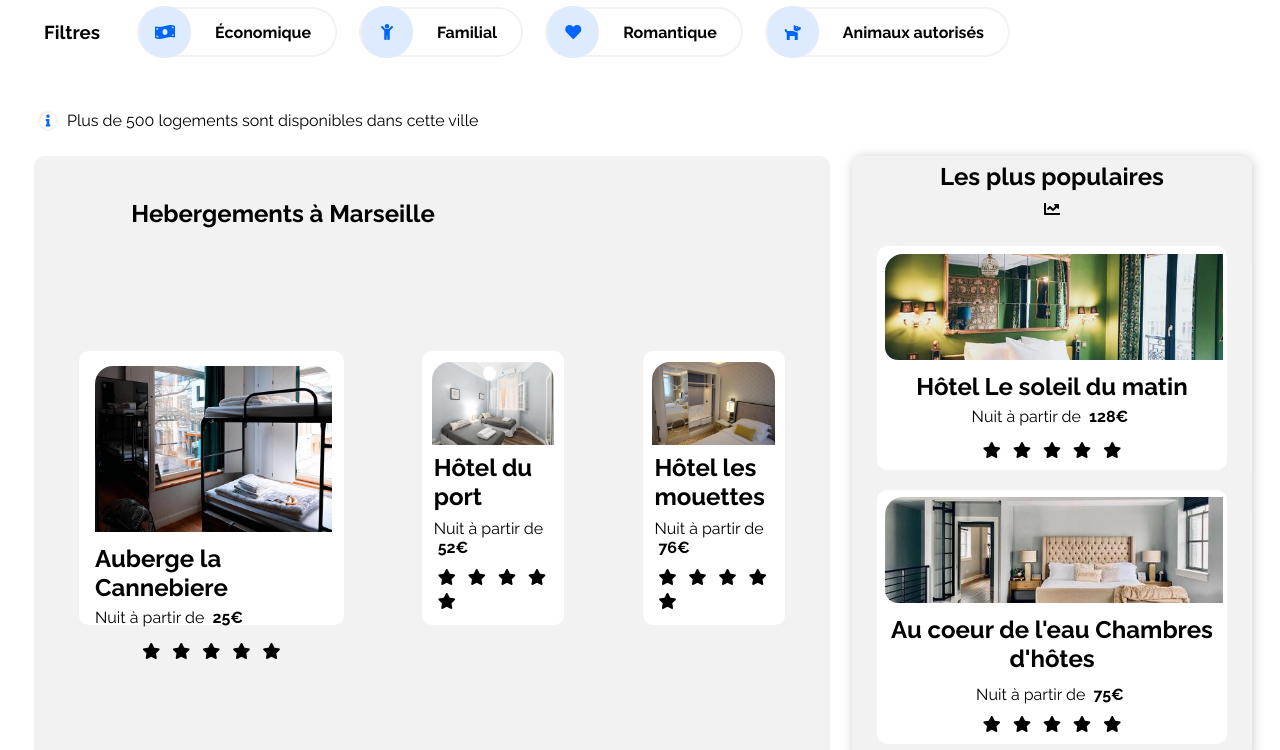
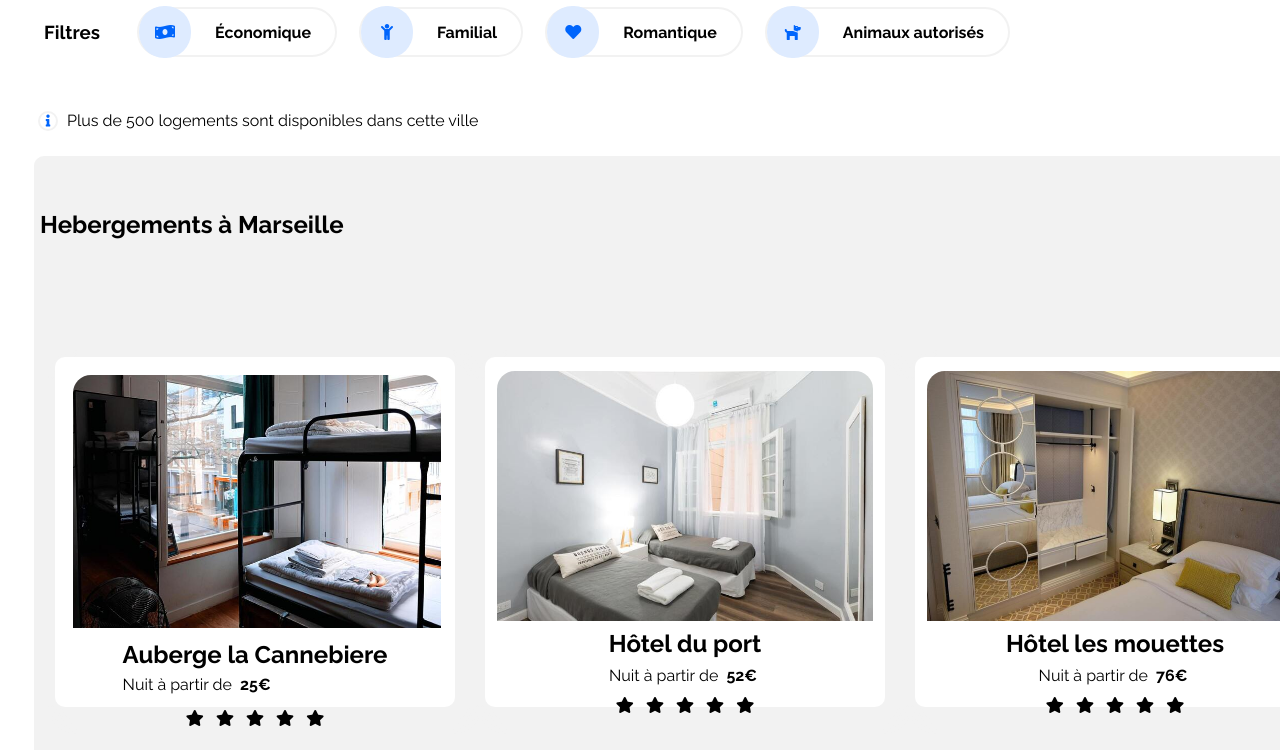
Before and after one commit to franswap/Projet2_Booki, a plain HTML site: page index.html in a window 1280 px wide. Shown: the part 348-1098 px from the top of the page. Drawn offline with Linux system fonts and the light colour scheme.

Commit message:
bloc marseille presentation

```diff
--- a/assets/style.css
+++ b/assets/style.css
@@ -249,7 +249,7 @@ main {
 .bloc_hebergement {
   flex: 2;
   height: 1200px;
-  width: 1000px;
+  width: 1300px;
   border-radius: 10px;
   display: flex;
   flex-direction: column;
@@ -257,12 +257,11 @@ main {
   flex-wrap: wrap;
   align-items: center;
   background-color: #f2f2f2;
+  margin-right: auto;
 }
 
 .titre_hebergement {
-  margin-right: 300px;
-  display:flex;
-  justify-content: flex-start;
+  margin-right: auto;
 }
 
 .offres {
@@ -271,10 +270,12 @@ main {
   align-items: center;
   flex-direction: column;
   background-color: white;
-  padding: 1%;
-  margin: 5%;
+  margin: 15px;
+  padding: 10px;
   box-shadow: 10px 10px 10px 10px #F2F2F2;
   border-radius: 10px;
+  width: 400px;
+  height: 350px;
 }
 
 .Hébergements .desc_offres_bloc1 {
@@ -427,6 +428,8 @@ Partie activités
     display: flex;
     justify-content: center;
     align-content: center;
+    margin: 0%;
+    padding: 0%;
 }
 
 .footer_blocs {
--- a/index.html
+++ b/index.html
@@ -17,6 +17,10 @@
     <!-- Importation des icônes -->
     <link rel="stylesheet" href="https://use.fontawesome.com/releases/v5.15.1/css/all.css"
         integrity="sha384-vp86vTRFVJgpjF9jiIGPEEqYqlDwgyBgEF109VFjmqGmIY/Y4HV4d3Gp2irVfcrp" crossorigin="anonymous">
+
+      <!-- LOGO DU SITE -->
+
+    <link rel="shortcut icon" href="images/logo/Booki@3x.png">
 
     <title>BOOKI</title>
 
```
